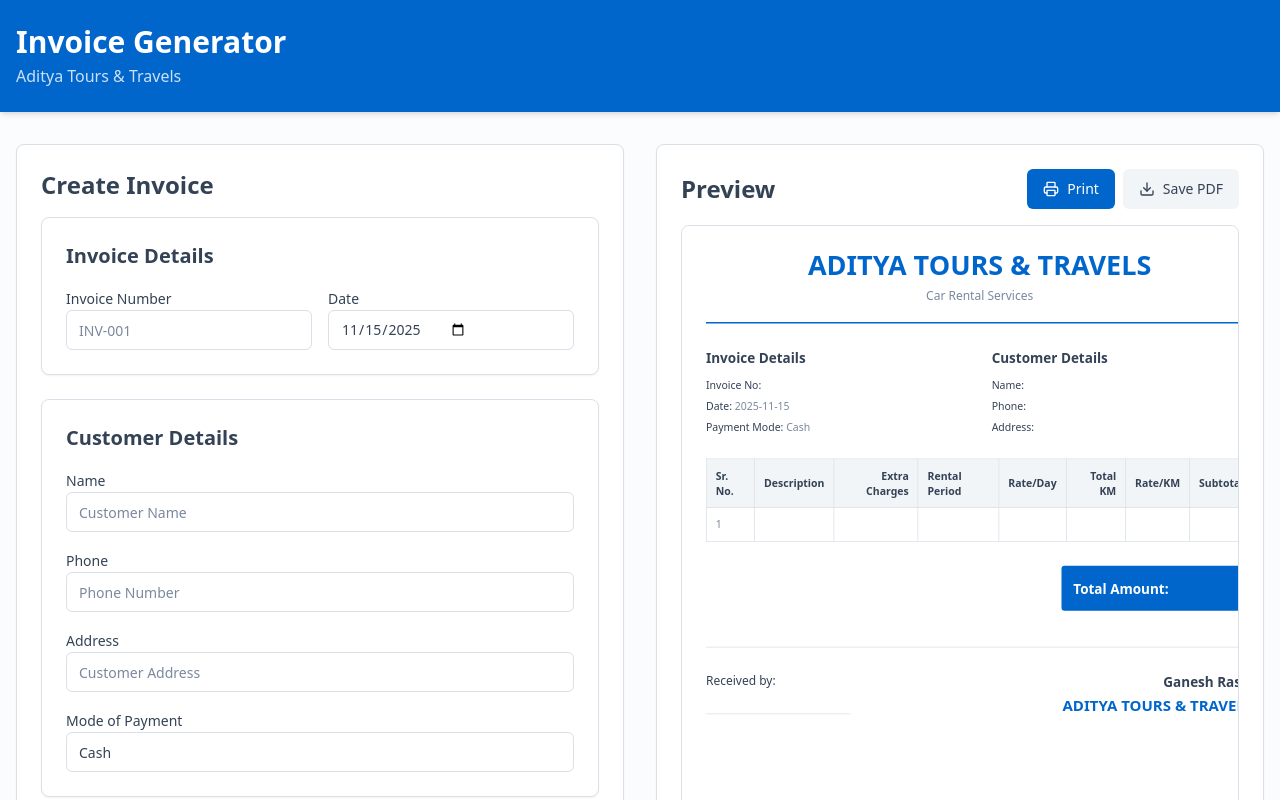
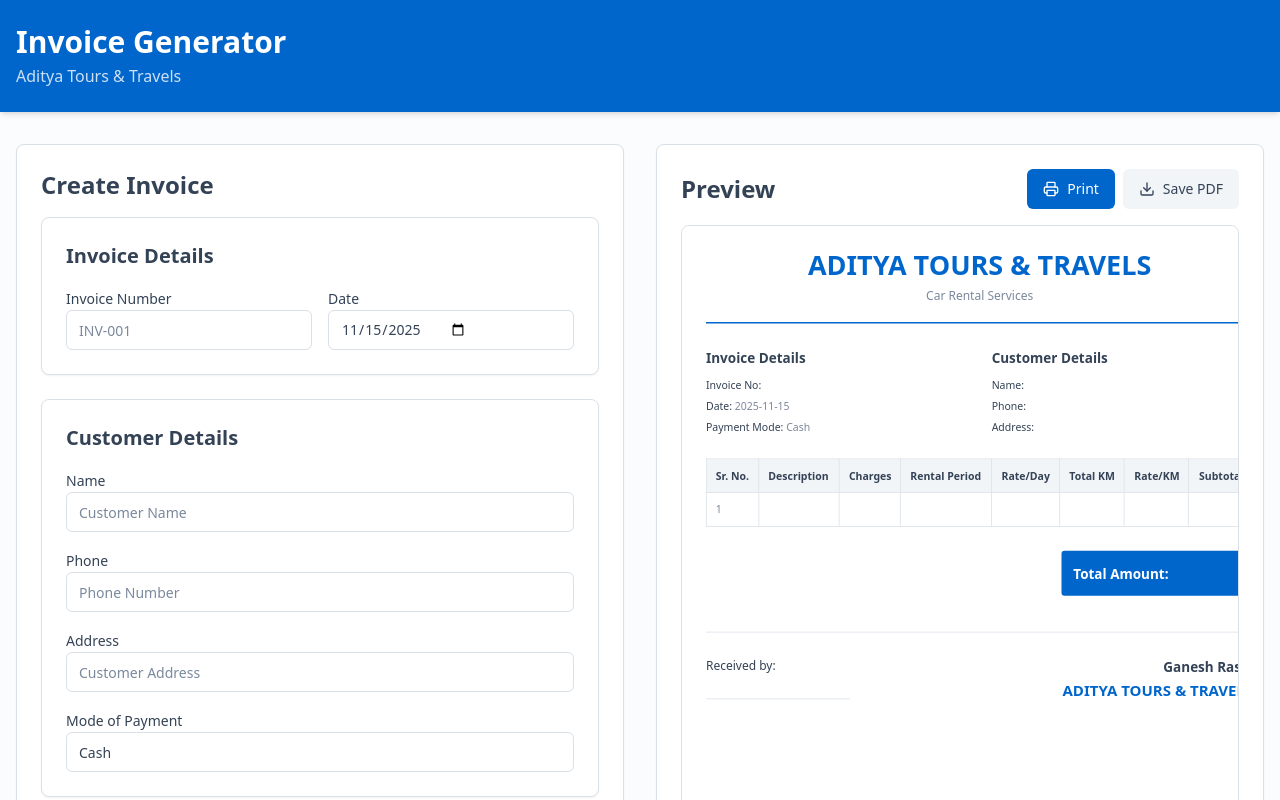
Before and after one commit to Aditya2073/aditya-rentals-invoice, a React (Vite) app: page / in a window 1280 px wide. Shown: the top 800 px of the page. Built offline with nearby package versions, Linux system fonts and the light colour scheme; the HTML template or start-up script is replaced by a standard one.

Commit message:
Visual edit in Lovable
Edited UI in Lovable

```diff
--- a/src/components/InvoicePreview.tsx
+++ b/src/components/InvoicePreview.tsx
@@ -62,7 +62,7 @@ export const InvoicePreview = forwardRef<HTMLDivElement, InvoicePreviewProps>(({
                   Description
                 </th>
                 <th className="border border-table-border p-3 text-right text-sm font-semibold text-foreground">
-                  Extra Charges
+                  Charges
                 </th>
                 <th className="border border-table-border p-3 text-left text-sm font-semibold text-foreground">
                   Rental Period
```
